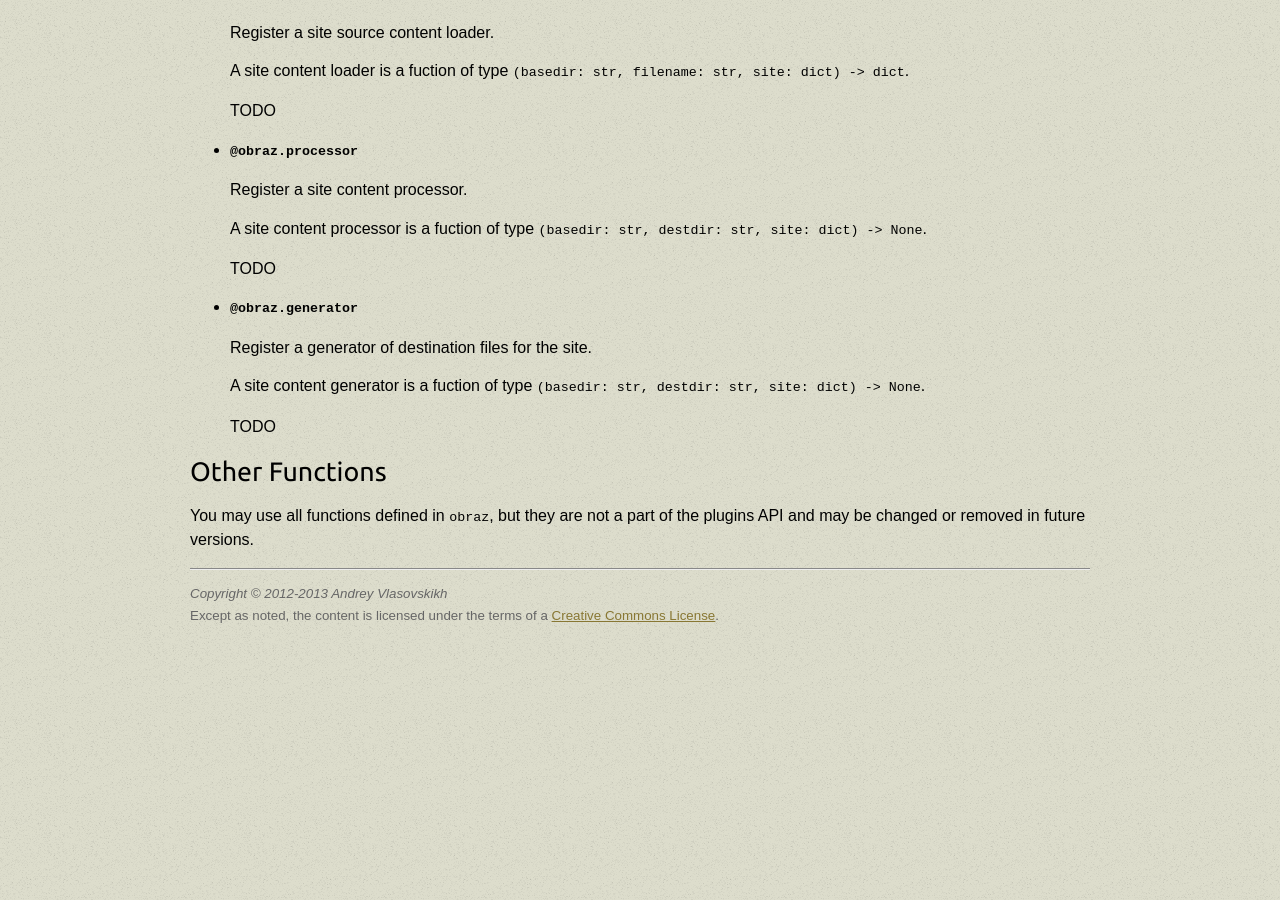
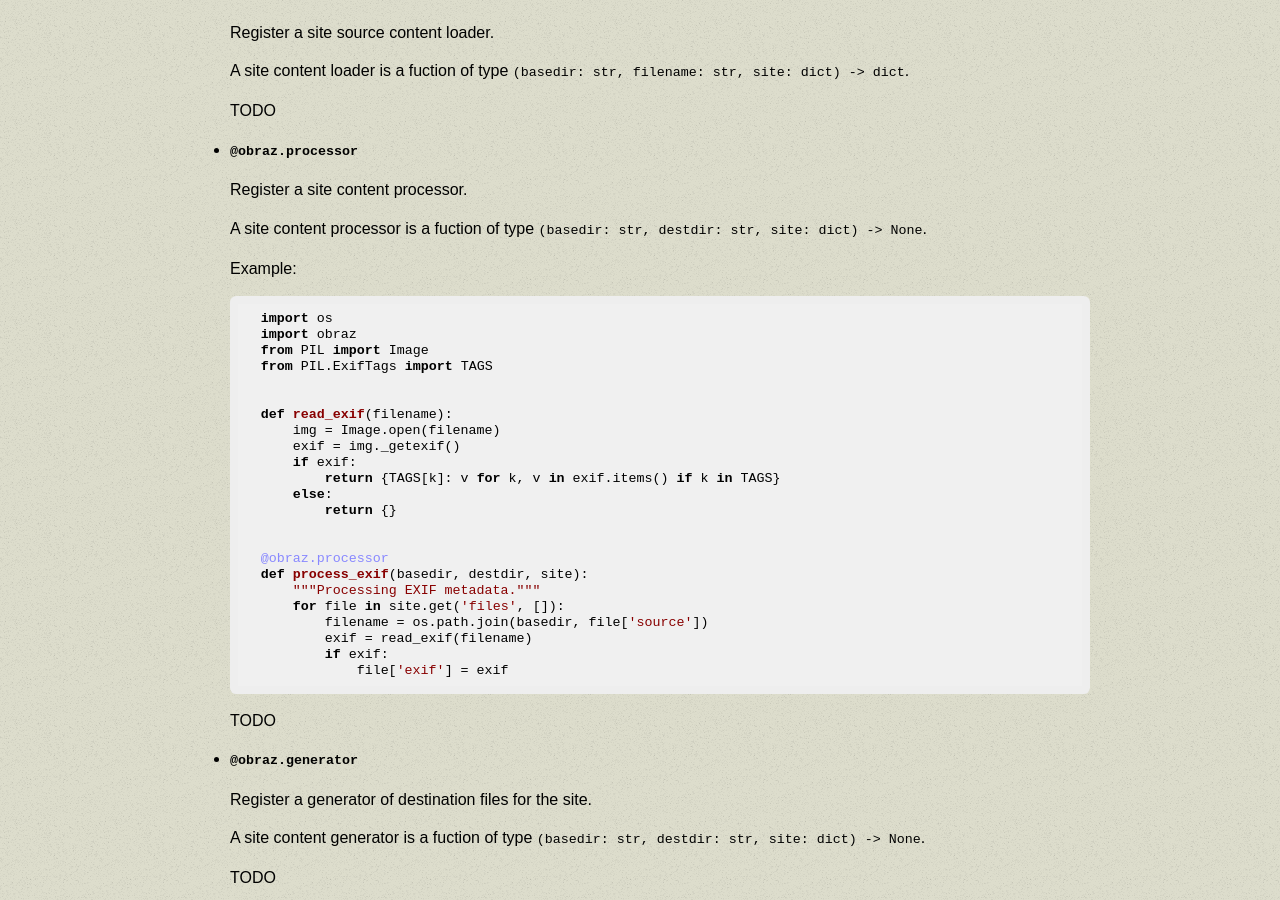
Before and after one commit to vlasovskikh/obraz, a Jekyll site: the page built from doc/plugins.md, in a window 1280 px wide and 900 px high, scrolled down 1368 px. Built offline with Jekyll 4.4.1, drawn with Linux system fonts in a browser that asks for light colours.

Commit message:
Processor example

```diff
--- a/doc/plugins.md
+++ b/doc/plugins.md
@@ -96,6 +96,33 @@ Extension Points
     A site content processor is a fuction of type `(basedir: str, destdir: str,
     site: dict) -> None`.
 
+    Example:
+
+        import os
+        import obraz
+        from PIL import Image
+        from PIL.ExifTags import TAGS
+
+
+        def read_exif(filename):
+            img = Image.open(filename)
+            exif = img._getexif()
+            if exif:
+                return {TAGS[k]: v for k, v in exif.items() if k in TAGS}
+            else:
+                return {}
+
+
+        @obraz.processor
+        def process_exif(basedir, destdir, site):
+            """Processing EXIF metadata."""
+            for file in site.get('files', []):
+                filename = os.path.join(basedir, file['source'])
+                exif = read_exif(filename)
+                if exif:
+                    file['exif'] = exif
+
+
     TODO
 
 * **`@obraz.generator`**
```
